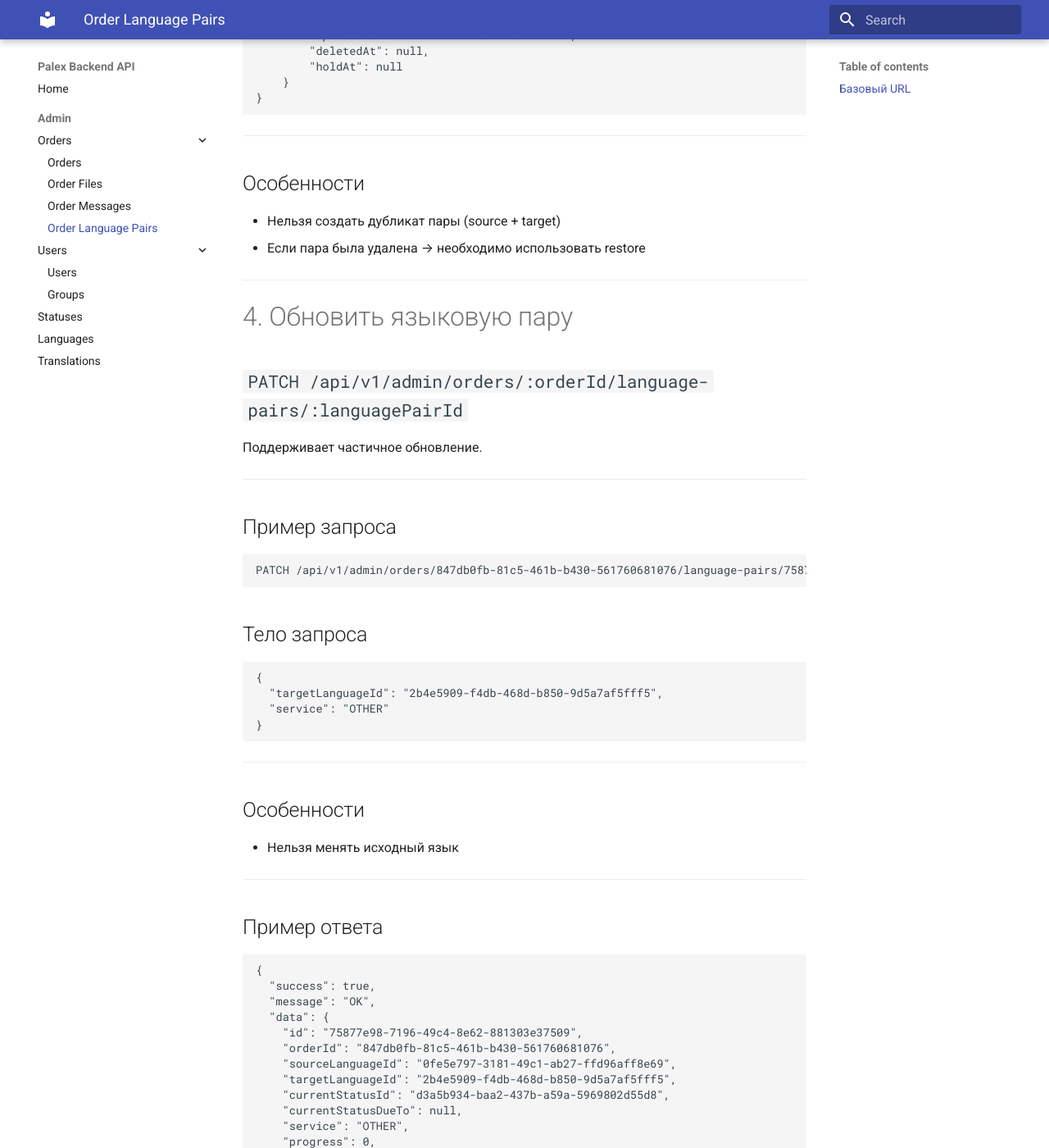
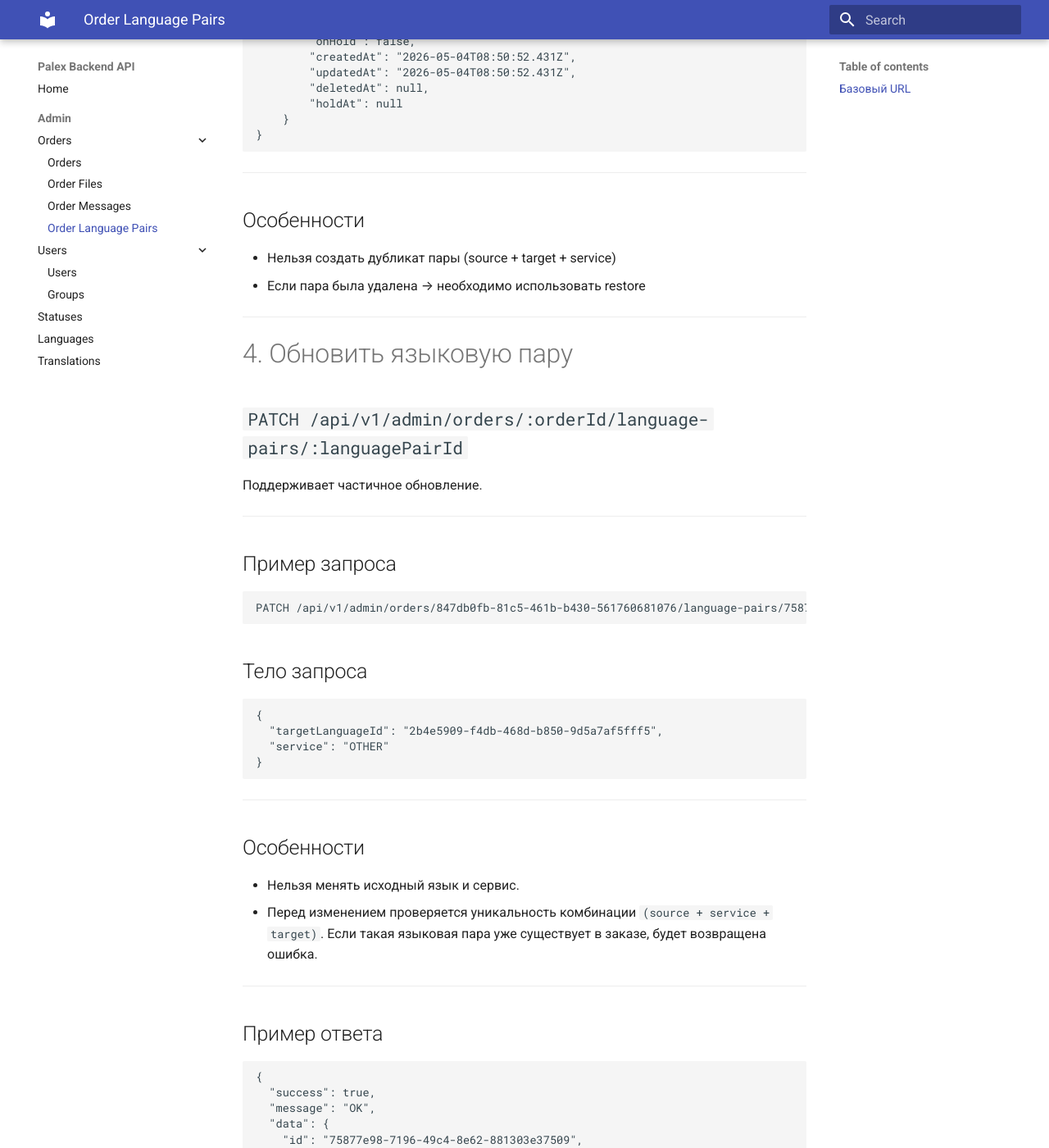
Before and after one commit to AjlekceuP/palex-portal-docs, an MkDocs documentation site: the page built from docs/admin/order-language-pairs.md, in a window 1280 px wide and 1400 px high, scrolled down 4704 px. Shown: the whole window at 82% size. Built offline with MkDocs 1.6.1 and Material for MkDocs 9.7.7, drawn with Linux system fonts in a browser that asks for light colours; some of the changed text lies outside the part shown.

Commit message:
Update documentation

```diff
--- a/docs/admin/order-language-pairs.md
+++ b/docs/admin/order-language-pairs.md
@@ -32,12 +32,13 @@
 ## Фильтры
 
 | Параметр           | Тип     | Описание               |
-| ------------------ | ------- | ---------------------- |
+| ------------------ |---------| ---------------------- |
 | `sourceLanguageId` | uuid    | ID исходного языка     |
 | `targetLanguageId` | uuid    | ID целевого языка      |
 | `currentStatusId`  | uuid    | ID текущего статуса    |
 | `isDeleted`        | boolean | Фильтр по удалённым    |
 | `onHold`           | boolean | Фильтр по hold статусу |
+| `service`           | string  | 'TRANSLATION', 'TRANSLATION_PROOFREADING', 'OTHER' |
 
 ---
 
@@ -217,7 +218,7 @@ POST /api/v1/admin/orders/847db0fb-81c5-461b-b430-561760681076/language-pairs/
 
 ## Особенности
 
-* Нельзя создать дубликат пары (source + target)
+* Нельзя создать дубликат пары (source + target + service)
 * Если пара была удалена → необходимо использовать restore
 
 ---
@@ -249,7 +250,8 @@ PATCH /api/v1/admin/orders/847db0fb-81c5-461b-b430-561760681076/language-pairs/7
 
 ## Особенности
 
-* Нельзя менять исходный язык
+* Нельзя менять исходный язык и сервис.
+* Перед изменением проверяется уникальность комбинации `(source + service + target)`. Если такая языковая пара уже существует в заказе, будет возвращена ошибка.
 
 ---
 
```
Also changed, not shown: other parts of docs/admin/order-language-pairs.md (+0 -1 lines).
